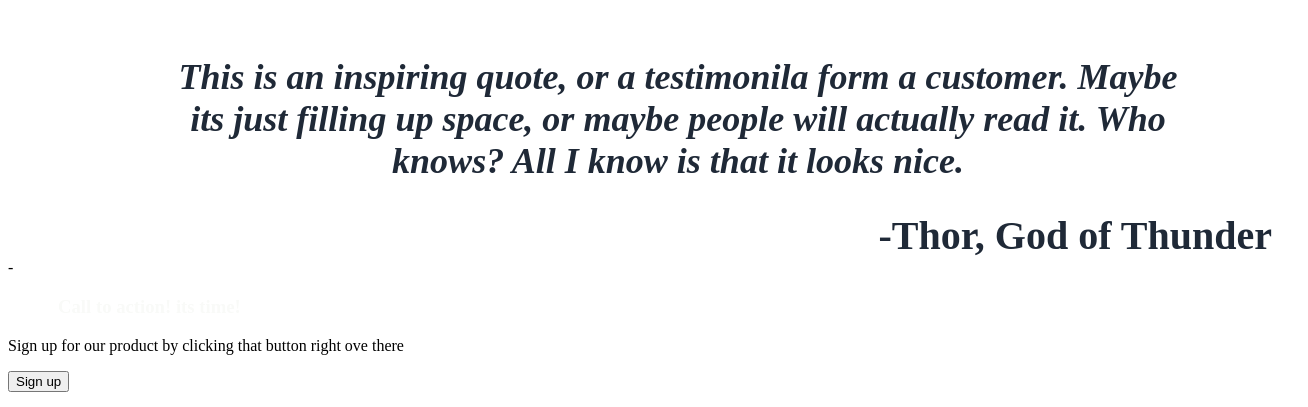
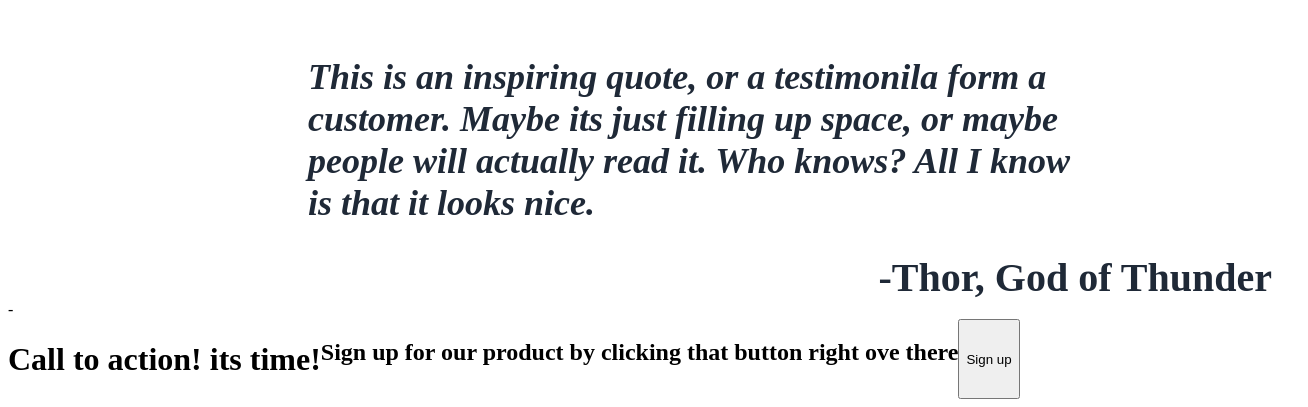
Before and after one commit to EvertonSouza12/landingpage, a plain HTML site: page index.html in a window 1280 px wide. Shown: the part 902-1309 px from the top of the page, 1308 px wide, since content can reach past the window. Drawn offline with Linux system fonts and the light colour scheme.

Commit message:
quebra de linha

```diff
--- a/index.html
+++ b/index.html
@@ -29,7 +29,7 @@
                 <div class="text">
 
                         <h1>This website is awesome</h1>
-                        <h3>This website has some subtext that goes here under the main title. Its a smaller font and the color is lower contrast</h3>
+                        <h3>This website has some subtext that goes here under the main title. <br> Its a smaller font and the color is lower contrast</h3>
 
                     <buttonc class="btn" type="submit">Sign Up</button>
                 </div>
@@ -75,7 +75,7 @@
             </div>
 
             <div class="client">
-                <h2>This is an inspiring quote, or a testimonila form a customer. Maybe its just filling up space, or maybe people will actually read it. Who knows? All I know is that it looks nice.</h2>
+                <h2>This is an inspiring quote, or a testimonila form a <br> customer. Maybe its just filling up space, or maybe <br> people will actually read it. Who knows? All I know <br>is that it looks nice.</h2>
                 <span>-Thor, God of Thunder</span>
             </div>
 
@@ -84,9 +84,13 @@
     </main>
 
     <footer>
-        <h3>Call to action! its time!</h3>
-        <p>Sign up for our product by clicking that button right ove there</p>
-        <button type="submit">Sign up</button>
+
+        <div class="ft">
+            <h1>Call to action! its time!</h1>
+            <h2>Sign up for our product by clicking that button right ove there</h2>
+            <button type="submit">Sign up</button>
+        </div>
+
     </footer>
 
 </body>
--- a/style.css
+++ b/style.css
@@ -111,11 +111,9 @@ img {
 .client h2 {
     font-size: 36px;
     font-style: italic;
-    text-align: end;
     color: #1f2937;
     width: 1000px;
-    padding-left: 170px;
-    text-align: center;
+    padding-left: 300px;
 }
 
 .client span {
@@ -124,3 +122,7 @@ img {
     font-weight: bold;
     text-align: end;
 }
+
+.ft {
+    display: flex;
+}
```
